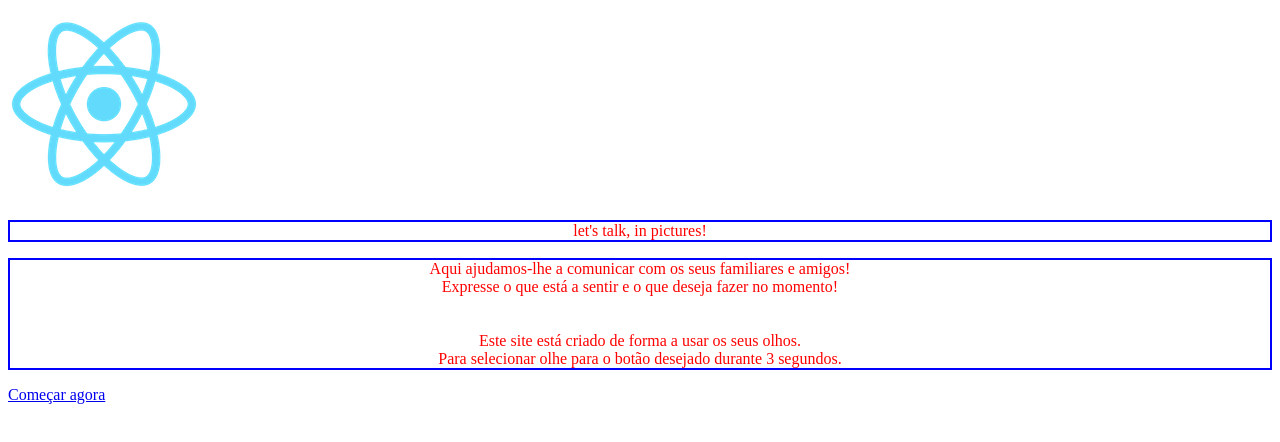
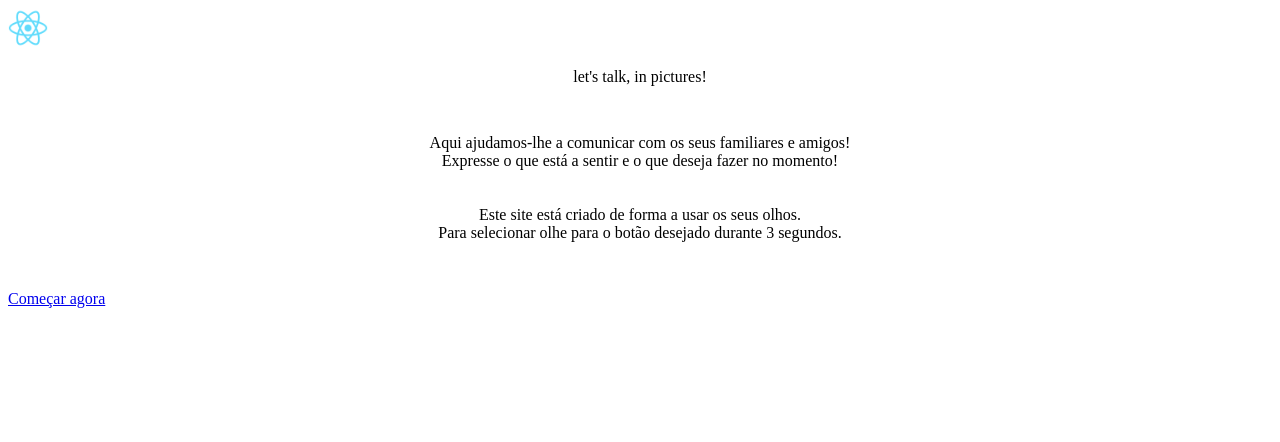
Before and after one commit to Nuno362/healthpic, a React (Create React App) app: page / in a window 1280 px wide. Shown: the top 442 px of the page. Built offline with nearby package versions, Linux system fonts and the light colour scheme.

Commit message:
logo on right

```diff
--- a/src/Pages/homeMenuStyle.css
+++ b/src/Pages/homeMenuStyle.css
@@ -1,33 +1,33 @@
-.homeMenuHeader {
-    border: 2px solid;
-    border-color: blueviolet;
-}
+
 
 
 .homeMenuLogo{
-    border: 2px solid;
-    border-color: red;
+
     padding: 0.5rem;
-    background-color: aqua;
+    text-align: right;
+
 
 }
 
+.logo{
+
+    width: 40px;
+    height: 40px;
+}
+
 p {
-    border: 2px solid;
-    border-color: blue;
+
     text-align: center;
-    color: red;
+    padding-bottom: 2rem;
 }
 .card-grid {
     display: grid;
     grid-template-columns: 1fr 1fr 1fr 1fr;
     grid-template-areas: "a b c d";
-    gap: 1rem;
+    gap: 10rem;
 
 
 
-    border: 2px solid;
-    border-color: red;
 }
 
 
@@ -36,8 +36,8 @@ p {
     --padding: 1rem;
     background-color: blue;
     border: 1px solid #777;
-    width: 300px;
-    height: 300px;
+    width: 220px;
+    height: 220px;
     border-radius: 50%;
     border: none;
     box-shadow: 0 2px 5px 0 rgba(0,0,0, .2);
@@ -80,7 +80,7 @@ p {
 }
 
 .btn {
-    font-size: xx-large;
+    font-size: x-large;
     color: white;
     text-decoration: none;
 }
```
